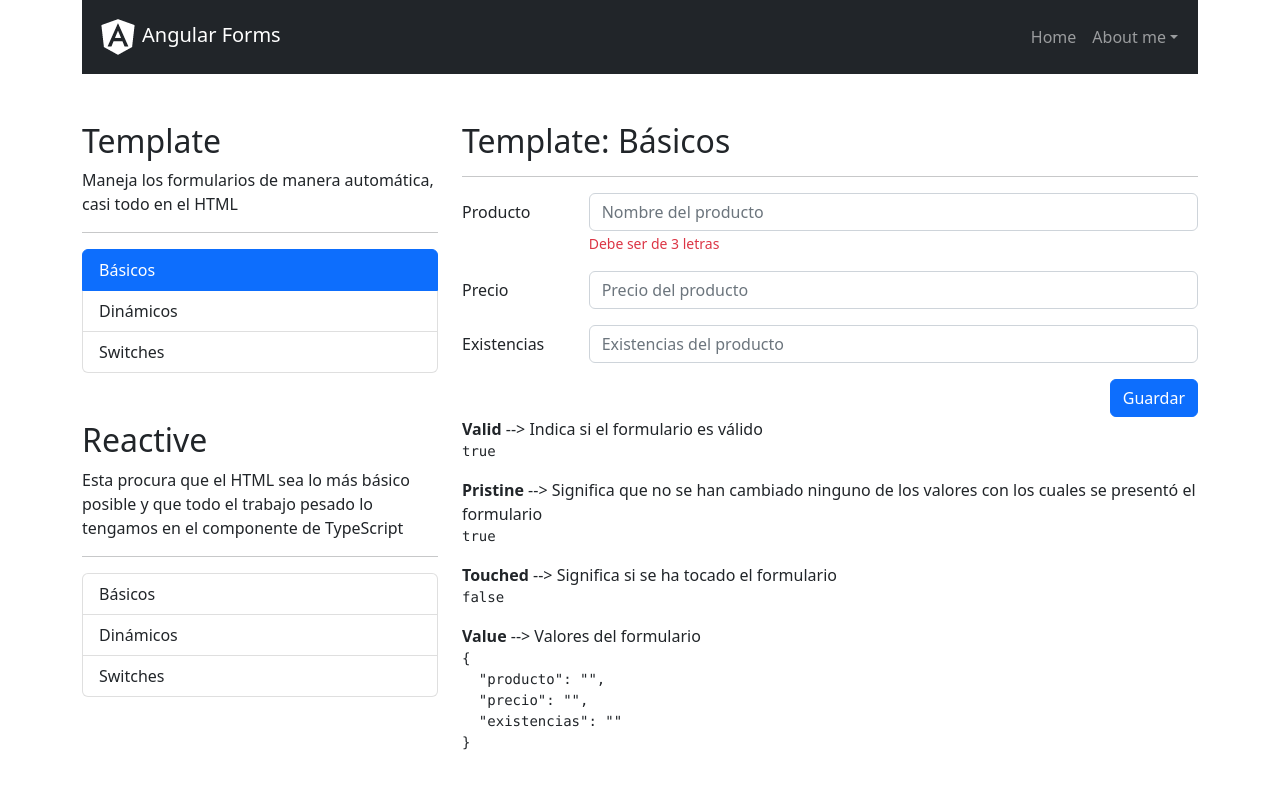
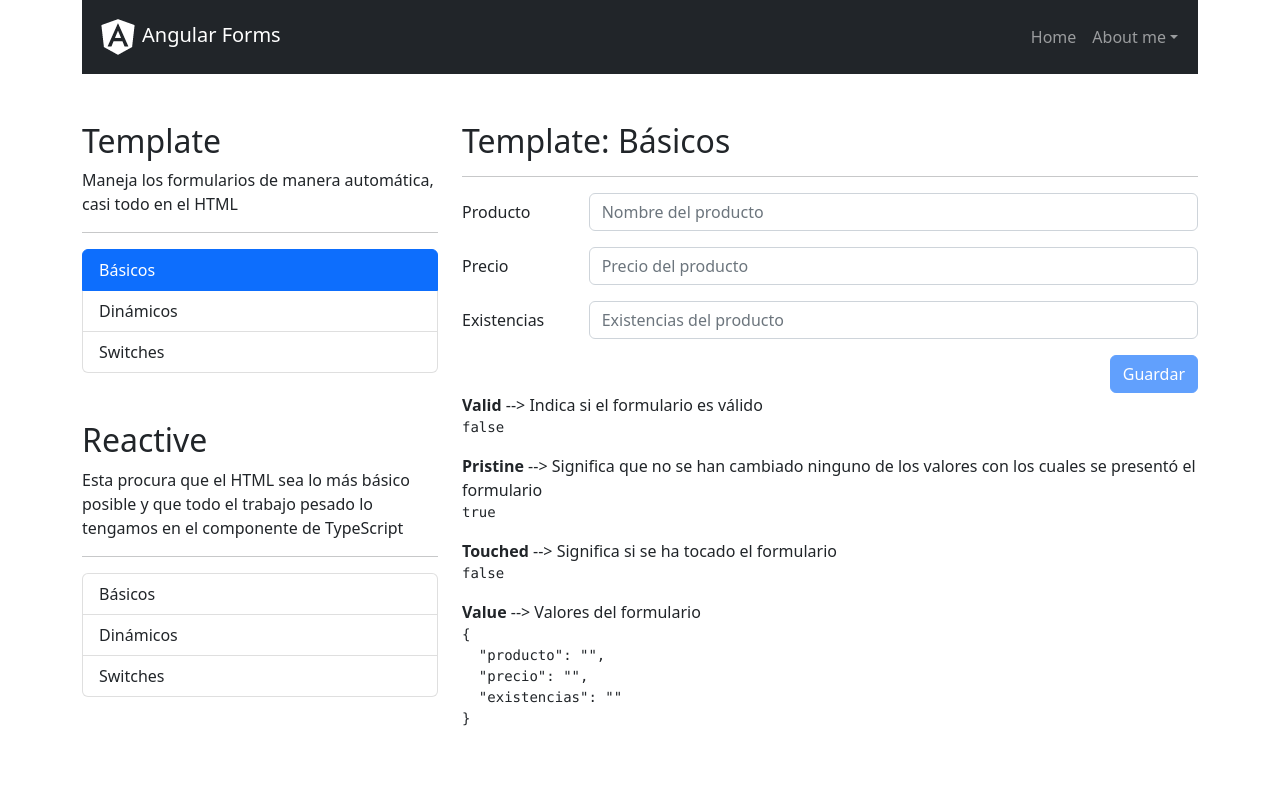
Before and after one commit to leinerdev/angularForms, an Angular app: page /template/basics in a window 1280 px wide. Shown: the top 788 px of the page. Built offline with nearby package versions, Linux system fonts and the light colour scheme.

Commit message:
Minor changes

```diff
--- a/src/app/template/basics/basics.component.html
+++ b/src/app/template/basics/basics.component.html
@@ -4,21 +4,24 @@
 <div class="row">
   <div class="col">
 
-    <form myForm autocomplete="off" (ngSubmit)="save()" #myForm="ngForm">
+    <form myForm autocomplete="off" (ngSubmit)="save(myForm)" #myForm="ngForm">
 
       <!-- Campo de producto -->
       <div class="mb-3 row">
         <label class="col-sm-2 col-form-label">Producto</label>
         <div class="col-sm-10">
           <input type="text"
+          ngModel
+          required
           class="form-control"
           placeholder="Nombre del producto"
-          ngModel
           name="producto"
           minlength="3"
           >
-          <span *ngIf="nameValid"
-            class="form-text text-danger">Debe ser de 3 letras</span>
+          <span *ngIf="!nameValid()"
+            class="form-text text-danger">
+            Debe ser de 3 letras
+          </span>
         </div>
       </div>
 
@@ -27,11 +30,17 @@
         <label class="col-sm-2 col-form-label">Precio</label>
         <div class="col-sm-10">
           <input type="number"
+          ngModel
+          required
           class="form-control"
           placeholder="Precio del producto"
-          ngModel
           name="precio"
+          min="0"
           >
+          <span *ngIf="!priceValid()"
+            class="form-text text-danger">
+            No puede ser 0
+          </span>
         </div>
       </div>
 
@@ -51,7 +60,7 @@
       <!-- Button -->
       <div class="row">
         <div class="col">
-          <button class="btn btn-primary float-end" type="submit">
+          <button class="btn btn-primary float-end" [disabled]="!myForm.valid" type="submit">
             Guardar
           </button>
         </div>
--- a/src/app/template/basics/basics.component.ts
+++ b/src/app/template/basics/basics.component.ts
@@ -16,15 +16,22 @@ export class BasicsComponent implements OnInit {
   ngOnInit(): void {
   }
 
-  nameValid(): boolean {
-    return (
-      this.myForm.controls['producto'].invalid &&
-      this.myForm.controls['producto'].touched
-    );
+  save(myForm: NgForm) {
+    console.log(myForm);
   }
 
-  save() {
-    console.log(this.myForm);
+  nameValid (): boolean {
+    return (
+      this.myForm?.controls['producto']?.touched &&
+      this.myForm?.controls['producto']?.invalid
+    )? false : true;
+  }
+
+  priceValid (): boolean {
+    return (
+      this.myForm?.controls['precio']?.touched &&
+      this.myForm?.controls['precio']?.value <= 0
+    )? false : true;
   }
 
 }
```
